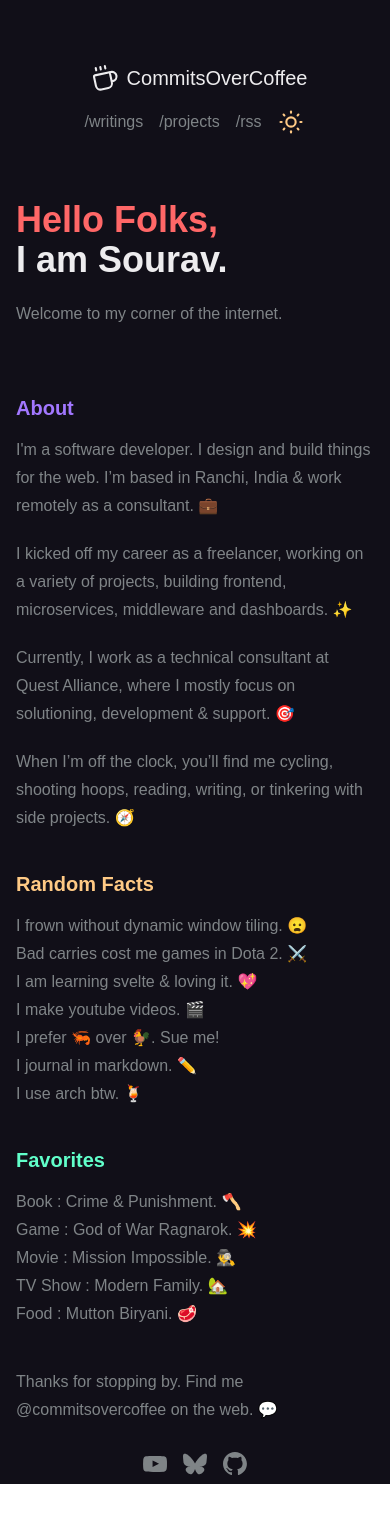
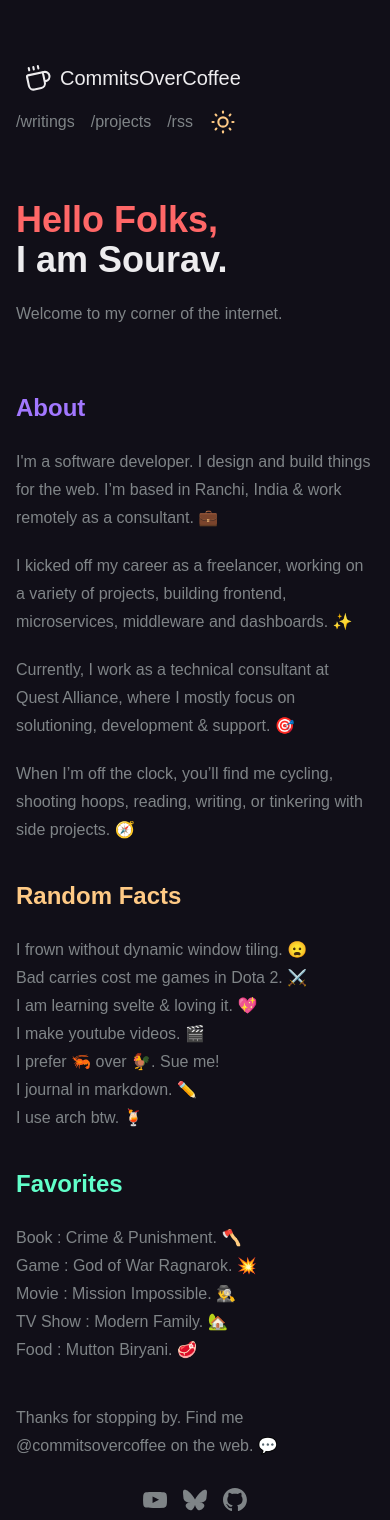
Before and after one commit to commitsovercoffee/markup-mansion, a SvelteKit app: page / in a window 390 px wide. Before the commit the page ends 1484 px from the top, so only its background shows below. Built offline with nearby package versions, Linux system fonts and the light colour scheme.

Commit message:
fixes responsive ui

```diff
--- a/src/app.css
+++ b/src/app.css
@@ -1,6 +1,6 @@
-@import url(./styles/prism-one-dark.css);
 @import 'tailwindcss';
 @plugin "@tailwindcss/typography";
+@import url(./styles/prism-one-dark.css);
 
 @theme inline {
 	--color-bg: var(--bg);
--- a/src/lib/Footer.svelte
+++ b/src/lib/Footer.svelte
@@ -21,7 +21,7 @@
 	];
 </script>
 
-<footer class="flex flex-row items-center justify-center gap-4 p-2">
+<footer class="mt-auto flex w-full flex-row items-center justify-center gap-4 p-2">
 	{#each socials as social}
 		<a target="_blank" href={social.href} aria-label={social.aria} class="fill-body hover:fill-fg">
 			<svg width="24px" height="24px" viewBox="0 {social.label == 'youtube' ? '-4' : '0'} 24 24">
--- a/src/routes/+layout.svelte
+++ b/src/routes/+layout.svelte
@@ -27,9 +27,8 @@
 		: 'light'} bg-bg selection:bg-fg selection:text-bg min-h-screen min-w-screen px-4 transition-colors duration-200 ease-in"
 >
 	<div class="prose text-body mx-auto flex min-h-screen flex-col justify-between">
-		<div>
 		<!-- nav bar ----------------------------------------->
-			<nav class="flex flex-col items-center gap-4 py-16 md:items-start">
+		<nav class="flex flex-col items-start gap-4 py-16">
 			<a href="/" class="group flex items-center no-underline">
 				<Coffee
 					size={28}
@@ -64,7 +63,7 @@
 					{#if lightsoff}
 						<div
 							in:fly={{ easing: cubicOut, y: 20, duration: 200, delay: 200 }}
-								out:fly={{ easing: cubicIn, y: -20, duration: 200 }}
+							out:fly={{ easing: cubicIn, y: 20, duration: 200 }}
 							class="transition-all duration-300 ease-in active:translate-y-2"
 						>
 							<SunMedium
@@ -77,12 +76,12 @@
 					{:else}
 						<div
 							in:fly={{ easing: cubicOut, y: 20, duration: 200, delay: 200 }}
-								out:fly={{ easing: cubicIn, y: -20, duration: 200 }}
+							out:fly={{ easing: cubicIn, y: 20, duration: 200 }}
 							class="transition-all duration-300 ease-in active:translate-y-2"
 						>
 							<Moon
 								onclick={() => (lightsoff = !lightsoff)}
-									size={28}
+								size={24}
 								strokeWidth={1.8}
 								class="stroke-fg fill-fg cursor-pointer"
 							/>
@@ -97,7 +96,7 @@
 			<div class="flex flex-row items-center gap-2">
 				<LoaderPinwheel size={24} strokeWidth={1.8} class="stroke-secondary m-0 animate-spin" />
 				<p class="m-0">
-						<span class="text-secondary">Good things come to those who wait ...</span>
+					<span class="text-secondary"> Loading ...</span>
 				</p>
 			</div>
 		{:else}
@@ -108,7 +107,6 @@
 				{@render children()}
 			</div>
 		{/if}
-		</div>
 		<!-- footer -------------------------------------------------->
 		<Footer />
 	</div>
--- a/src/routes/+page.svelte
+++ b/src/routes/+page.svelte
@@ -13,7 +13,7 @@
 
 	<div class="grid grid-cols-1 gap-4 text-pretty md:grid-cols-2">
 		<div class="row-span-2">
-			<h3 class="text-tertiary mt-0">About</h3>
+			<h2 class="text-tertiary mt-0">About</h2>
 
 			<p>
 				I'm a software developer. I design and build things for the web. I’m based in Ranchi, India
@@ -35,7 +35,7 @@
 			</p>
 		</div>
 		<div>
-			<h3 class="text-secondary mt-0">Random Facts</h3>
+			<h2 class="text-secondary mt-0">Random Facts</h2>
 			<p>
 				I frown without dynamic window tiling. 😦 <br />
 				Bad carries cost me games in Dota 2. ⚔️ <br />
@@ -47,7 +47,7 @@
 			</p>
 		</div>
 		<div>
-			<h3 class="text-highlight mt-0">Favorites</h3>
+			<h2 class="text-highlight mt-0">Favorites</h2>
 			<p>
 				Book : Crime & Punishment. 🪓 <br />
 				Game : God of War Ragnarok. 💥 <br />
--- a/src/routes/writings/+page.svelte
+++ b/src/routes/writings/+page.svelte
@@ -25,7 +25,7 @@
 			<div class="text-fg">Reservoir</div>
 		</h1>
 		<p>Plunge into my thoughts ~ part blog, part wiki.</p>
-		<div class="flex gap-2">
+		<div class="flex flex-wrap gap-2">
 			{#each tags as tag}
 				<button
 					class=" {selectedTags.has(tag)
@@ -46,6 +46,7 @@
 
 	{#each filteredPosts as post}
 		<a class="group no-underline" href={post.path}>
+			<li class="text-fg list-disc pb-2 decoration-white">
 				<dl transition:fade={{ duration: 300 }}>
 					<dt class="text-fg font-bold">
 						{post.meta.title}
@@ -55,6 +56,7 @@
 					</dt>
 					<dd class="text-body">{post.meta.desc}</dd>
 				</dl>
+			</li>
 		</a>
 	{/each}
 </article>
```
Lines whose indentation alone changed are shown as unchanged.
